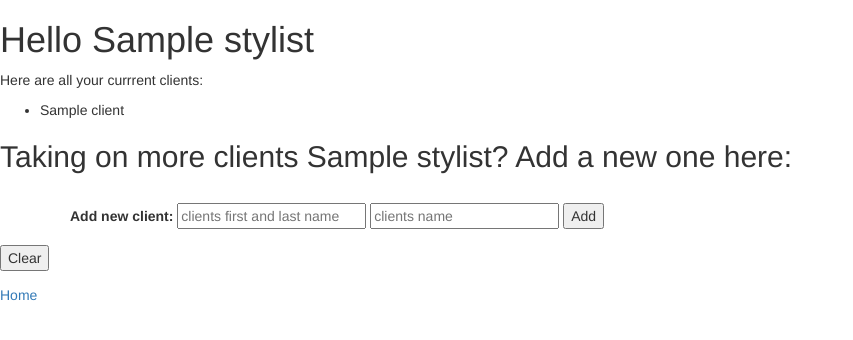
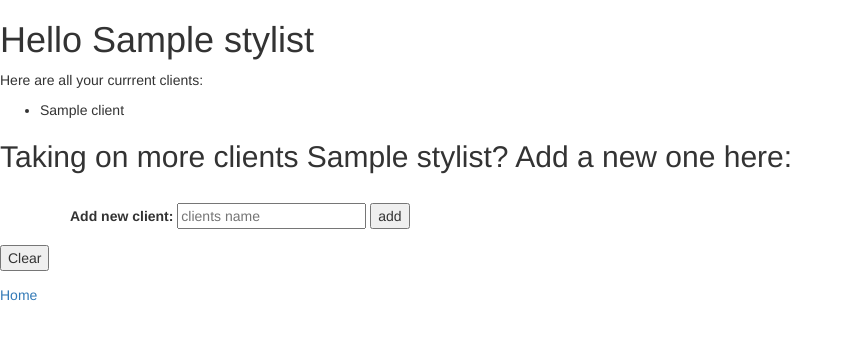
Before and after one commit to Jeremiah-Freeman/PHP---Hair-Salon, a PHP site: template views/view_stylist.html.twig in a window 1280 px wide. Shown: the top 340 px of the page, without its empty margins (0-853 px from the left). Run offline with PHP 8.4, Linux system fonts and the light colour scheme; the template is opened without the code that fills it: most values are stand-ins (such as "Sample title", 1, 10 or a date in 2020); some libraries are stand-ins or nearby versions.

Commit message:
update forgotten 'get_client' variable name on stylisttest page(should have been on previous commit - also delete duplicate input box on view_stylist view page

```diff
--- a/views/stylists.html.twig
+++ b/views/stylists.html.twig
@@ -16,7 +16,7 @@
     {% endif %}
 
     <div class="container" >
-        <form action='/stylists' method='post'>
+        <form action='/add/stylists' method='post'>
             <label for='name'>Add new stylist: </label>
             <input id='name' name='name' type='text'>
             <button type='submit'>Add</button>
--- a/views/view_stylist.html.twig
+++ b/views/view_stylist.html.twig
@@ -16,19 +16,12 @@
     {% endif %}
     <h2>Taking on more clients {{ stylist.getName }}?  Add a new one here:</h2>
     <br>
-    <div class="container" >
-
-        <form action="/addclient/{{stylist.getId}}" method="post">
+    <div class="container">
+        <form action="/addclient" method="post">
            <input id="stylist_id" type="hidden" name="stylist_id" value="{{stylist.getId}}">
            <label for="newclient">Add new client:</label>
-           <input type="text" name="newclient" placeholder="clients first and last name"value="">
-
-
-        <form action="/addnewclient" method="post">
-           <input type="hidden" name="stylist_id" value="{{stylist.getId}}">
-           <input type="text" name="newclient" placeholder="clients name"value="">
-
-           <button type="submit" name="button">Add</button>
+           <input id="newclient" type="text" name="newclient" placeholder="clients name"value="">
+           <button type="submit" name="button">add</button>
        </form>
     </div>
 
```
Also changed, not shown: app/app.php (+4 -5 lines).
